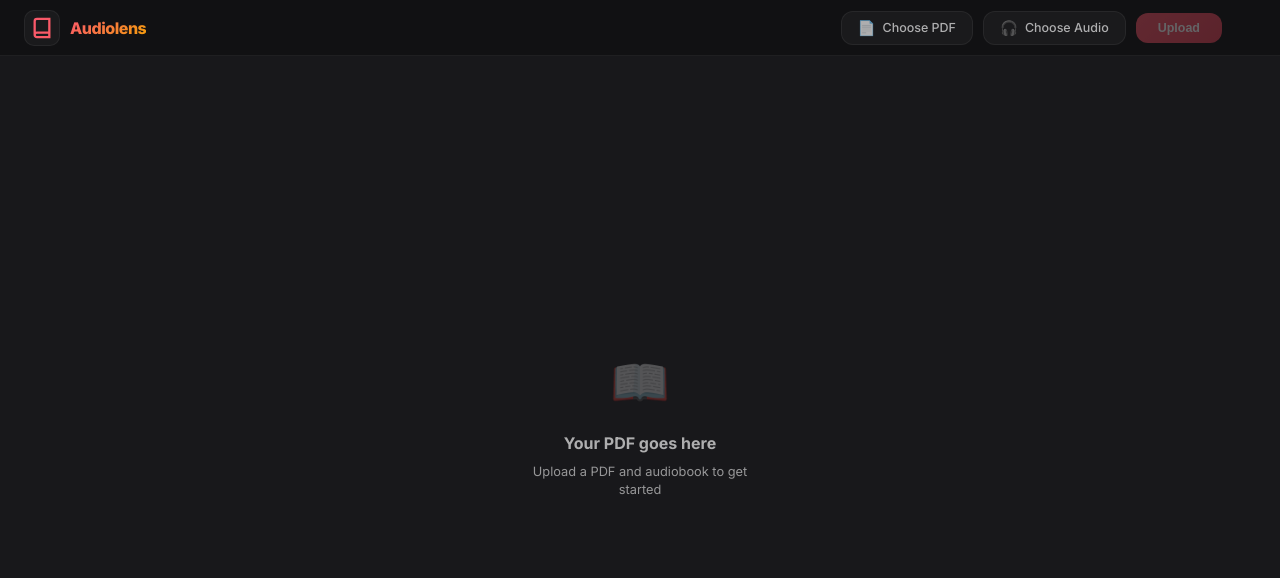
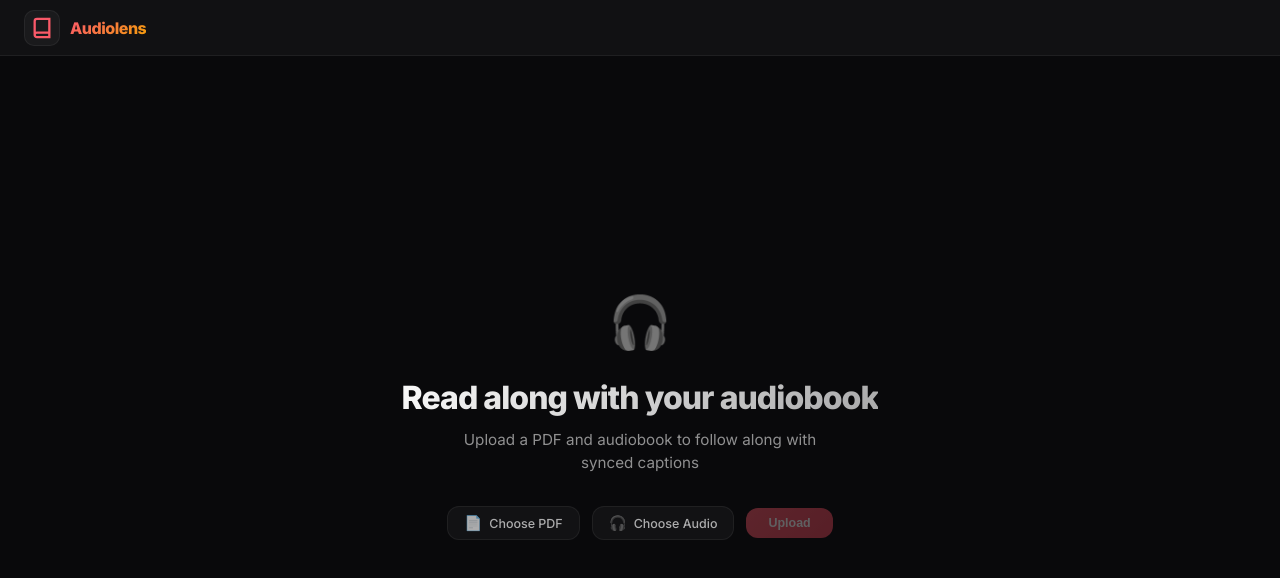
Before and after one commit to Bugaddr/audiolens, a plain HTML site: page frontend/index.html in a window 1280 px wide. Drawn offline with Linux system fonts and the light colour scheme; files that its build step writes are made by us from their sources.

Commit message:
Enhance landing page layout and styles for improved user engagement

```diff
--- a/frontend/index.html
+++ b/frontend/index.html
@@ -6,11 +6,11 @@
     <meta name="viewport" content="width=device-width, initial-scale=1.0">
     <title>Audiolens — Dyslexia-Friendly Reader</title>
     <link href="https://fonts.googleapis.com/css2?family=Inter:wght@400;500;600;700;800&display=swap" rel="stylesheet">
-    <link rel="stylesheet" href="/static/styles.css?v=7">
+    <link rel="stylesheet" href="/static/styles.css?v=8">
 </head>
 
 <body>
-    <!-- Toolbar -->
+    <!-- Toolbar (brand only — upload moves to hero) -->
     <header id="topBar">
         <div class="brand-area">
             <div class="brand-logo">
@@ -26,8 +26,15 @@
             </div>
             <span class="brand-name">Audiolens</span>
         </div>
+    </header>
 
-        <div class="upload-area">
+    <!-- Landing page (hero + history) -->
+    <div id="landingPage">
+        <div class="hero">
+            <div class="hero-icon">🎧</div>
+            <h1 class="hero-title">Read along with your audiobook</h1>
+            <p class="hero-subtitle">Upload a PDF and audiobook to follow along with synced captions</p>
+            <div class="hero-upload">
                 <label class="file-chip" id="pdfChip">
                     <span class="chip-icon">📄</span>
                     <span class="chip-label" id="pdfLabel">Choose PDF</span>
@@ -42,20 +49,21 @@
                     <span class="btn-text">Upload</span>
                     <div class="btn-spinner" id="spinner"></div>
                 </button>
+            </div>
             <span id="statusMessage" class="status-msg"></span>
         </div>
-    </header>
 
-    <!-- Recent Books (History) -->
+        <!-- Recent Books -->
         <div id="historyBar" style="display: none;">
             <div class="history-title">Recent Books</div>
             <div class="history-list" id="historyList"></div>
+        </div>
     </div>
 
     <!-- Main content -->
     <div id="mainContent">
         <!-- PDF (full width) -->
-        <div id="pdfPanel">
+        <div id="pdfPanel" style="display:none;">
             <iframe id="pdfFrame"></iframe>
             <div id="pdfEmpty" class="empty-state">
                 <div class="empty-icon">📖</div>
@@ -95,7 +103,7 @@
     <!-- Shortcut toast -->
     <div class="shortcut-toast" id="shortcutToast"></div>
 
-    <script src="/static/app.js?v=7"></script>
+    <script src="/static/app.js?v=8"></script>
 </body>
 
 </html>
--- a/frontend/styles.css
+++ b/frontend/styles.css
@@ -78,11 +78,59 @@ body {
     -webkit-text-fill-color: transparent;
 }
 
-.upload-area {
+/* ── Landing Page ────────────────────────── */
+#landingPage {
+    flex: 1;
+    display: flex;
+    flex-direction: column;
+    overflow-y: auto;
+}
+
+.hero {
+    flex: 1;
+    display: flex;
+    flex-direction: column;
+    align-items: center;
+    justify-content: center;
+    padding: 48px 24px;
+    text-align: center;
+    gap: 12px;
+}
+
+.hero-icon {
+    font-size: 3.2rem;
+    margin-bottom: 8px;
+    animation: float 3s ease-in-out infinite;
+}
+
+.hero-title {
+    font-size: 2rem;
+    font-weight: 800;
+    letter-spacing: -0.03em;
+    background: linear-gradient(135deg, var(--text), var(--text-muted));
+    -webkit-background-clip: text;
+    background-clip: text;
+    -webkit-text-fill-color: transparent;
+    line-height: 1.2;
+}
+
+.hero-subtitle {
+    font-size: 0.95rem;
+    color: var(--text-mid);
+    max-width: 400px;
+    line-height: 1.5;
+    margin-bottom: 20px;
+}
+
+.hero-upload {
     display: flex;
     align-items: center;
-    gap: 10px;
+    gap: 12px;
+    flex-wrap: wrap;
+    justify-content: center;
 }
+
+/* ── Upload Controls ─────────────────────── */
 
 .file-chip {
     display: flex;
@@ -395,7 +443,7 @@ body {
 /* ── Layout ──────────────────────────────── */
 #mainContent {
     flex: 1;
-    display: flex;
+    display: none;
     position: relative;
     overflow: hidden;
 }
@@ -507,16 +555,16 @@ body {
 #audioBar .audio-bar-inner {
     display: flex;
     align-items: center;
-    gap: 12px;
-    padding: 8px 16px;
-    height: 48px;
+    gap: 8px;
+    padding: 4px 12px;
+    height: 36px;
 }
 
 /* Audio player */
 #audioBar audio {
     flex: 1;
     min-width: 0;
-    height: 28px;
+    height: 24px;
     border-radius: 20px;
     filter: invert(1) hue-rotate(180deg);
     opacity: 0.85;
@@ -531,7 +579,7 @@ body {
 
 .bar-divider {
     width: 1px;
-    height: 20px;
+    height: 16px;
     background: var(--border);
     margin: 0 2px;
     flex-shrink: 0;
@@ -609,8 +657,16 @@ body {
         display: none;
     }
 
-    .upload-area {
-        gap: 6px;
+    .hero-title {
+        font-size: 1.4rem;
+    }
+
+    .hero-subtitle {
+        font-size: 0.85rem;
+    }
+
+    .hero-upload {
+        gap: 8px;
     }
 
     .file-chip {
```
Also changed, not shown: frontend/app.js (+7 -10 lines). Lines whose indentation alone changed are shown as unchanged.
